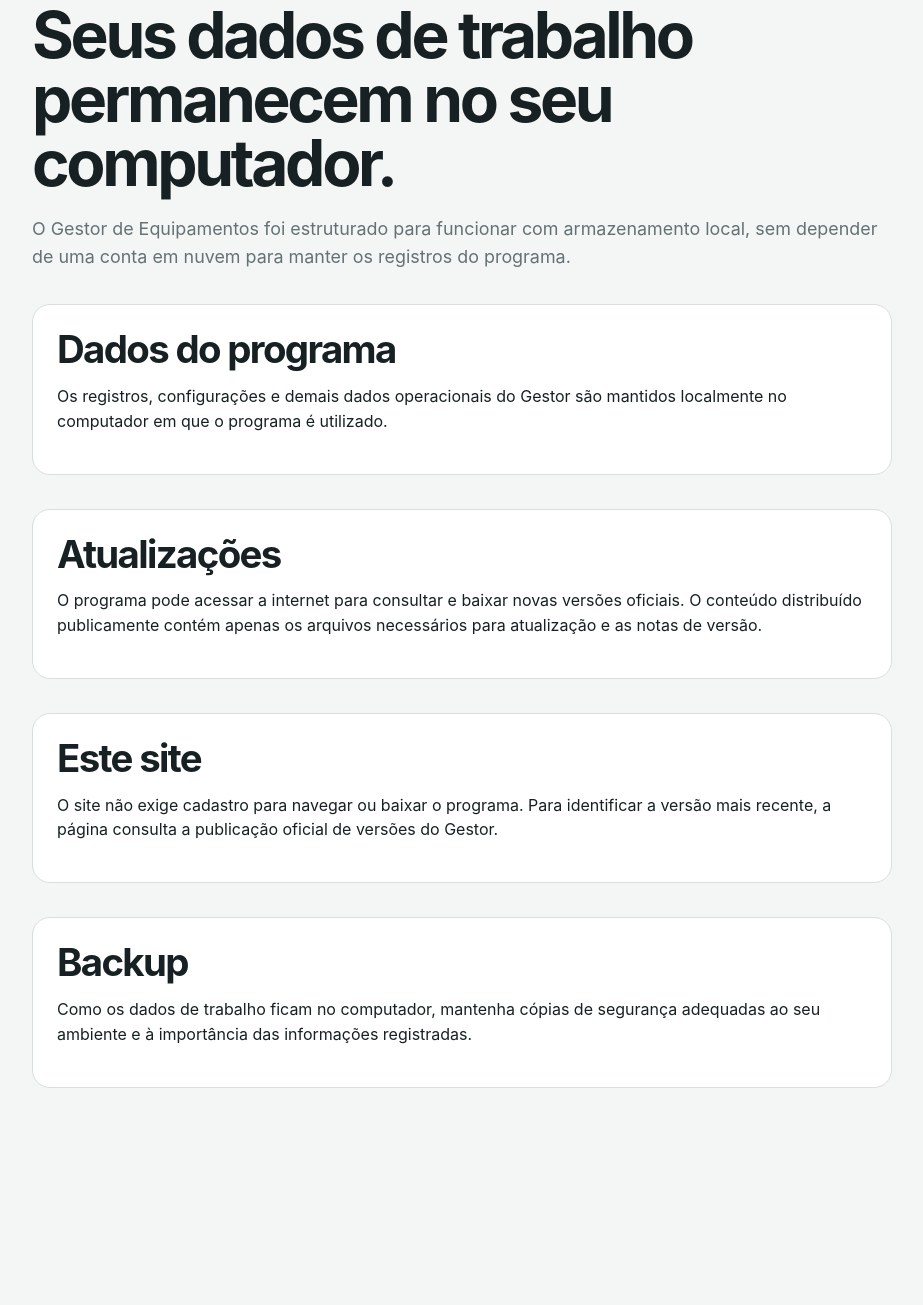
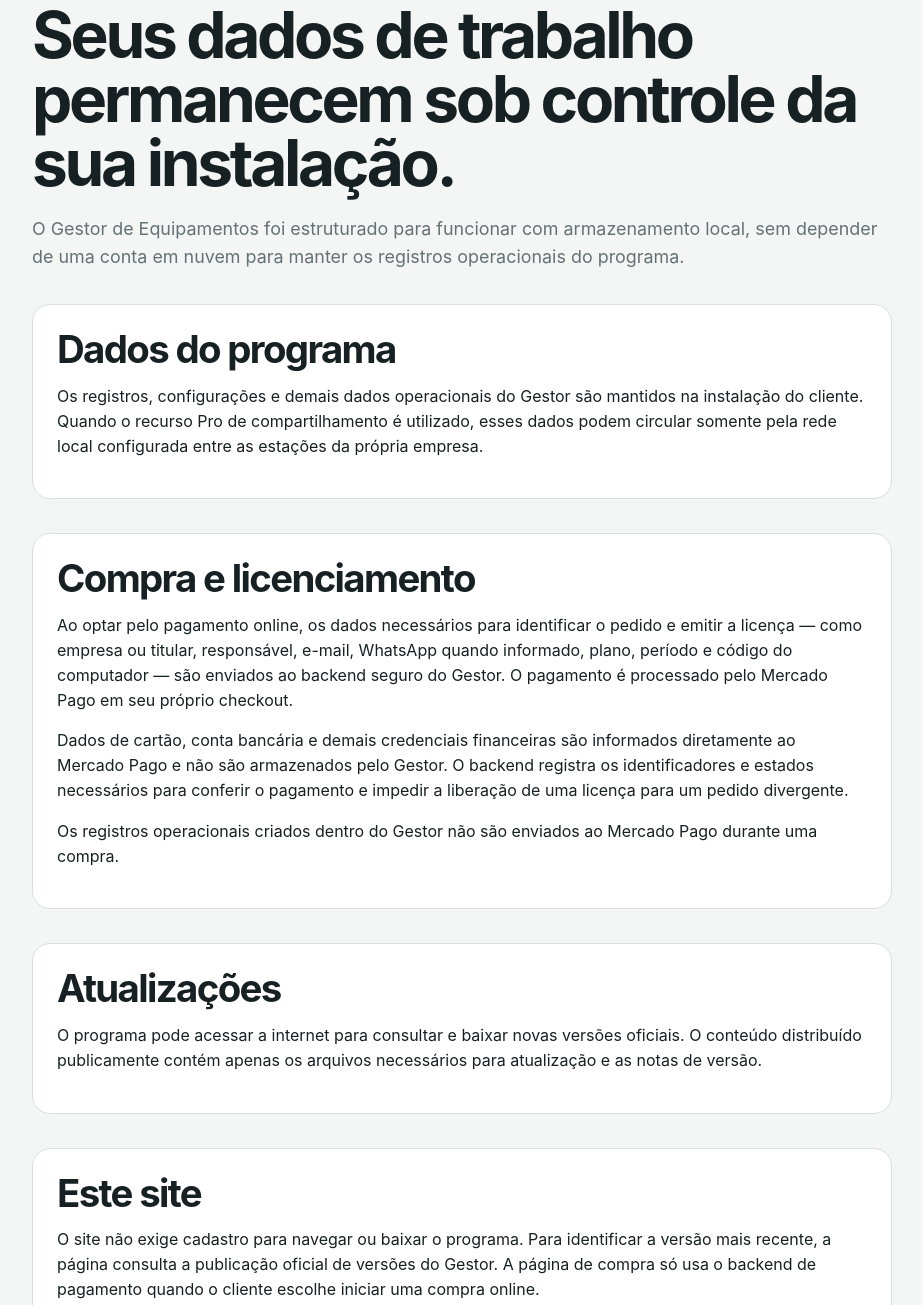
Before and after one commit to clienteg1603/Gestor-de-Equipamentos-Releases, a website: page privacidade.html in a window 1280 px wide. Shown: the part 124-1429 px from the top of the page, without its empty margins (178-1101 px from the left). Before the commit the page ends 1312 px from the top, so only its background shows below. Drawn offline with Linux system fonts and the light colour scheme.

Commit message:
docs: explicar tratamento de dados no checkout

```diff
--- a/privacidade.html
+++ b/privacidade.html
@@ -11,12 +11,19 @@
   <main class="page-shell">
     <a class="back-link" href="index.html">← Voltar ao site</a>
     <span class="eyebrow">Privacidade</span>
-    <h1>Seus dados de trabalho permanecem no seu computador.</h1>
-    <p class="lead">O Gestor de Equipamentos foi estruturado para funcionar com armazenamento local, sem depender de uma conta em nuvem para manter os registros do programa.</p>
+    <h1>Seus dados de trabalho permanecem sob controle da sua instalação.</h1>
+    <p class="lead">O Gestor de Equipamentos foi estruturado para funcionar com armazenamento local, sem depender de uma conta em nuvem para manter os registros operacionais do programa.</p>
 
     <section class="info-block">
       <h2>Dados do programa</h2>
-      <p>Os registros, configurações e demais dados operacionais do Gestor são mantidos localmente no computador em que o programa é utilizado.</p>
+      <p>Os registros, configurações e demais dados operacionais do Gestor são mantidos na instalação do cliente. Quando o recurso Pro de compartilhamento é utilizado, esses dados podem circular somente pela rede local configurada entre as estações da própria empresa.</p>
+    </section>
+
+    <section class="info-block">
+      <h2>Compra e licenciamento</h2>
+      <p>Ao optar pelo pagamento online, os dados necessários para identificar o pedido e emitir a licença — como empresa ou titular, responsável, e-mail, WhatsApp quando informado, plano, período e código do computador — são enviados ao backend seguro do Gestor. O pagamento é processado pelo Mercado Pago em seu próprio checkout.</p>
+      <p>Dados de cartão, conta bancária e demais credenciais financeiras são informados diretamente ao Mercado Pago e não são armazenados pelo Gestor. O backend registra os identificadores e estados necessários para conferir o pagamento e impedir a liberação de uma licença para um pedido divergente.</p>
+      <p>Os registros operacionais criados dentro do Gestor não são enviados ao Mercado Pago durante uma compra.</p>
     </section>
 
     <section class="info-block">
@@ -26,12 +33,12 @@
 
     <section class="info-block">
       <h2>Este site</h2>
-      <p>O site não exige cadastro para navegar ou baixar o programa. Para identificar a versão mais recente, a página consulta a publicação oficial de versões do Gestor.</p>
+      <p>O site não exige cadastro para navegar ou baixar o programa. Para identificar a versão mais recente, a página consulta a publicação oficial de versões do Gestor. A página de compra só usa o backend de pagamento quando o cliente escolhe iniciar uma compra online.</p>
     </section>
 
     <section class="info-block">
       <h2>Backup</h2>
-      <p>Como os dados de trabalho ficam no computador, mantenha cópias de segurança adequadas ao seu ambiente e à importância das informações registradas.</p>
+      <p>Como os dados de trabalho ficam sob responsabilidade da instalação do cliente, mantenha cópias de segurança adequadas ao seu ambiente e à importância das informações registradas.</p>
     </section>
   </main>
 </body>
```
